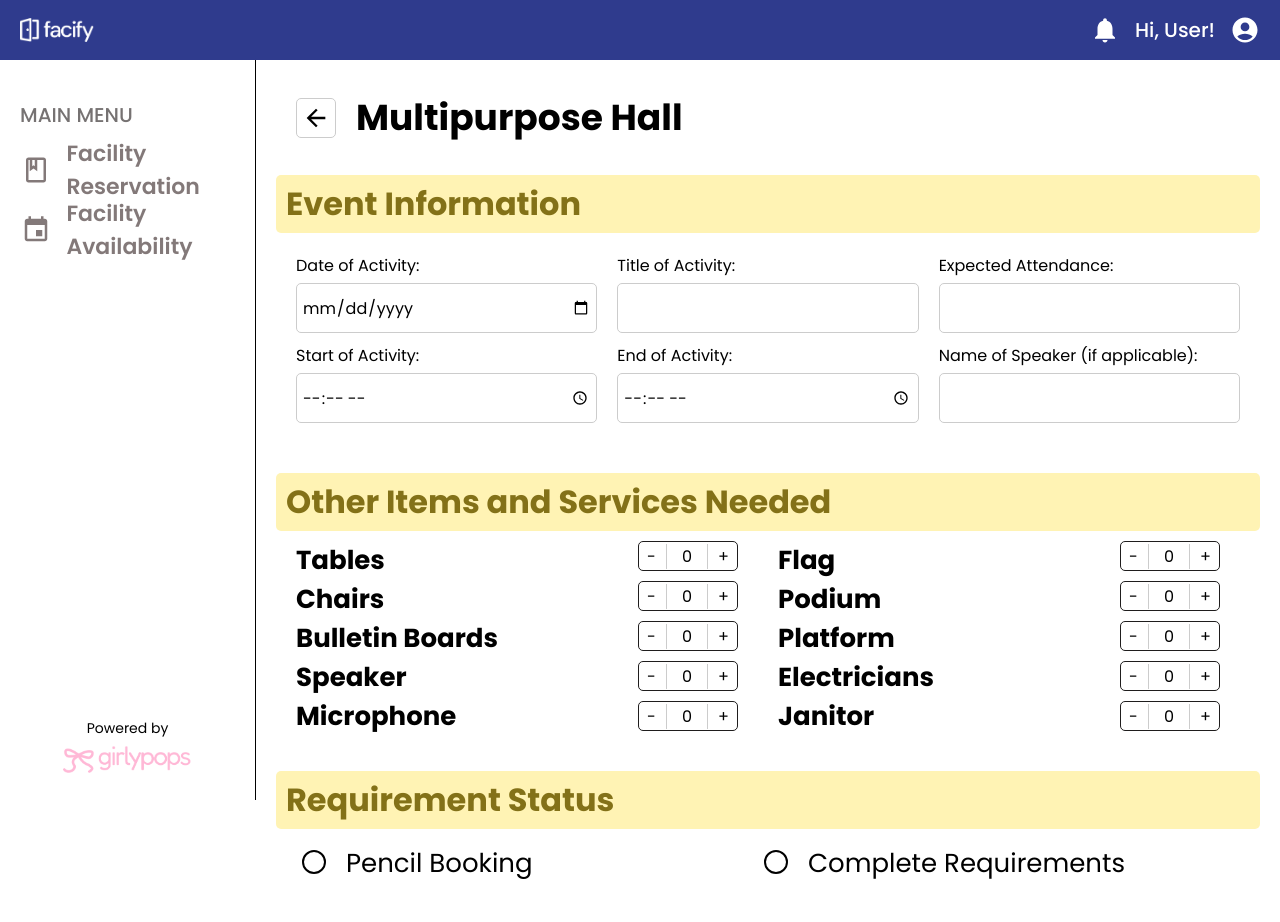
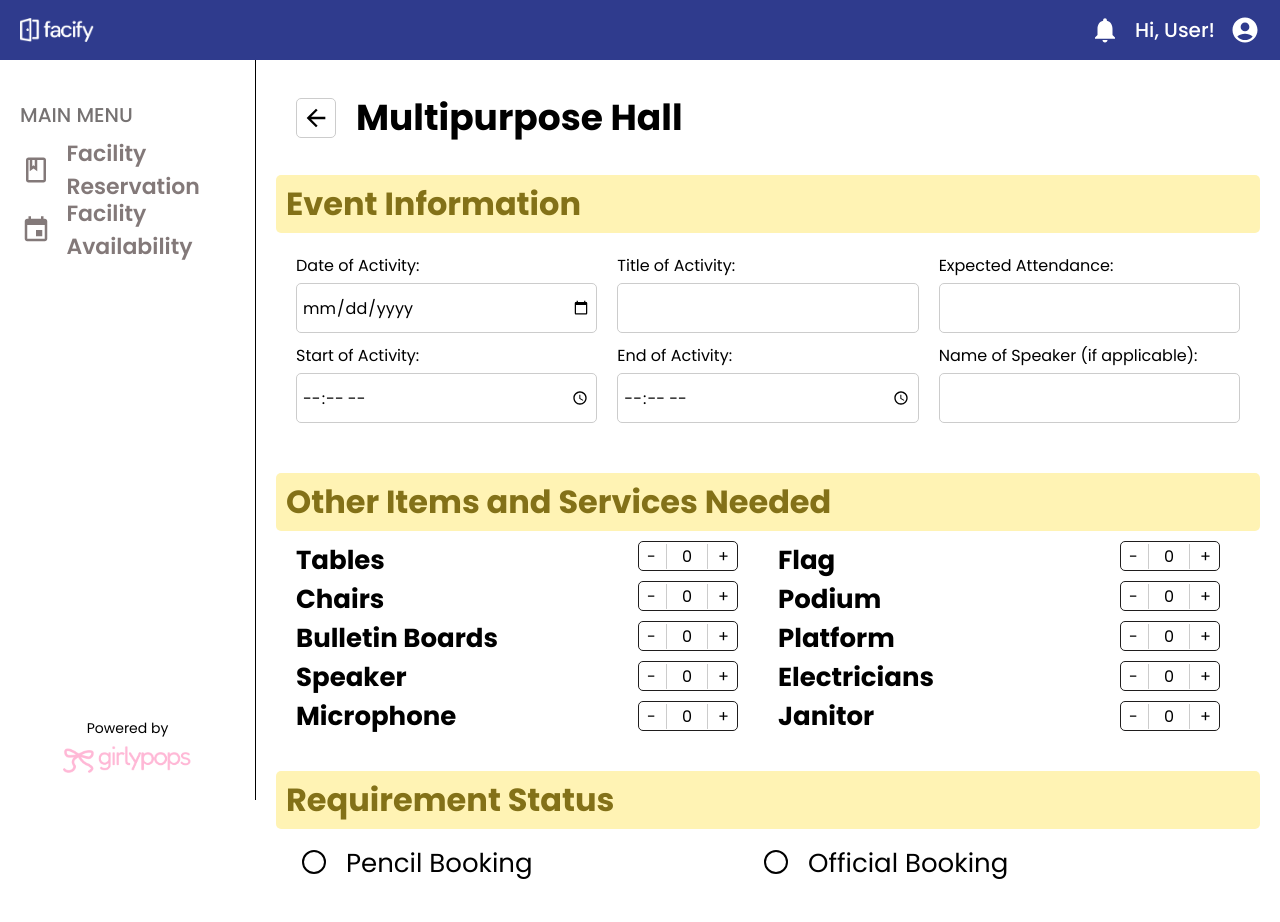
Before and after one commit to ysc4/facify-project, a React (Vite) app: page /venue-booking/1/1 in a window 1280 px wide. Shown: the top 922 px of the page. Built offline with nearby package versions, Linux system fonts and the light colour scheme.

Commit message:
Changed complete requirements to "officially booked"

```diff
--- a/src/pages/Booking-Home.jsx
+++ b/src/pages/Booking-Home.jsx
@@ -15,7 +15,7 @@ const getStatusColor = (status) => {
     switch (status) {
         case "Pencil Booked":
             return "#D9D9D9";
-        case "Complete Requirements":
+        case "Officially Booked":
             return "#A6C4FF";
         case "For Assessing":
             return "#FFB951";
--- a/src/pages/Booking-Info.jsx
+++ b/src/pages/Booking-Info.jsx
@@ -51,7 +51,7 @@ function BookingInfo() {
                         case 'Pencil Booked':
                             step = 1;
                             break;
-                        case 'Complete Requirements':
+                        case 'Officially Booked':
                             step = 2;
                             break;
                         case 'For Assessing':
--- a/src/pages/Venue-Availability.jsx
+++ b/src/pages/Venue-Availability.jsx
@@ -45,7 +45,7 @@ function Venue() {
     switch (status) {
       case "Pencil Booked":
         return "#D9D9D9";
-      case "Complete Requirements":
+      case "Officially Booked":
         return "#A6C4FF";
       case "For Assessing":
         return "#FFB951";
--- a/src/pages/Venue-Booking.jsx
+++ b/src/pages/Venue-Booking.jsx
@@ -189,7 +189,7 @@ function VenueBooking() {
                   </label>
                   <label className="form-control">
                   <input type="radio" id="complete-reqs" name="status" value="complete" onChange={handleStatusChange}></input>
-                  Complete Requirements
+                  Official Booking
                   </label>
                 </div>
               </div>
```
